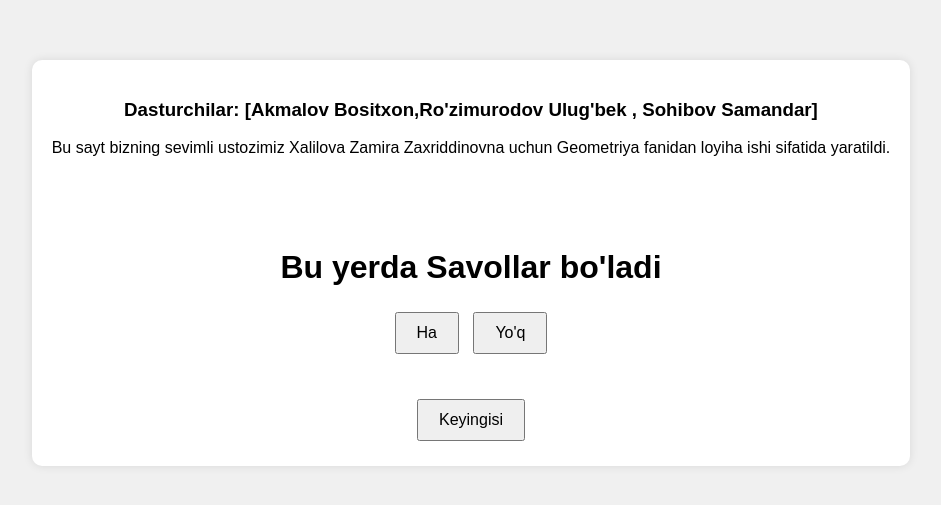
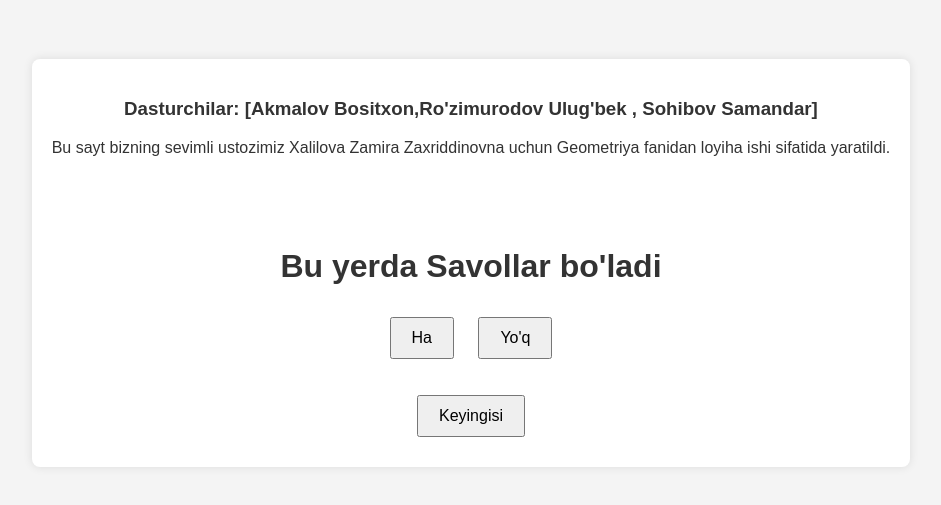
Before and after one commit to Bositkhann/My_geometry_project, a plain HTML site: page index.html in a window 1280 px wide. Shown: the part 137-642 px from the top of the page, without its empty margins (169-1110 px from the left). Drawn offline with Linux system fonts and the light colour scheme.

Commit message:
Update styles.css

```diff
--- a/styles.css
+++ b/styles.css
@@ -1,41 +1,30 @@
 body {
+    font-family: Arial, sans-serif;
+    background-color: #f4f4f4;
+    color: #333;
     display: flex;
     justify-content: center;
     align-items: center;
     height: 100vh;
     margin: 0;
-    font-family: Arial, sans-serif;
-    background-color: #f0f0f0;
 }
 
 .container {
     text-align: center;
     background-color: white;
     padding: 20px;
-    border-radius: 10px;
+    border-radius: 8px;
     box-shadow: 0 0 10px rgba(0, 0, 0, 0.1);
 }
 
-.buttons {
-    margin-top: 20px;
-}
-
 button {
+    margin: 10px;
     padding: 10px 20px;
-    margin: 5px;
     font-size: 16px;
     cursor: pointer;
 }
 
-#feedback {
-    margin-top: 20px;
-    font-size: 18px;
-    color: red;
+button:hover {
+    background-color: #007BFF;
+    color: white;
 }
-
-button#next {
-    margin-top: 20px;
-    padding: 10px 20px;
-    font-size: 16px;
-    cursor: pointer;
-}
```
